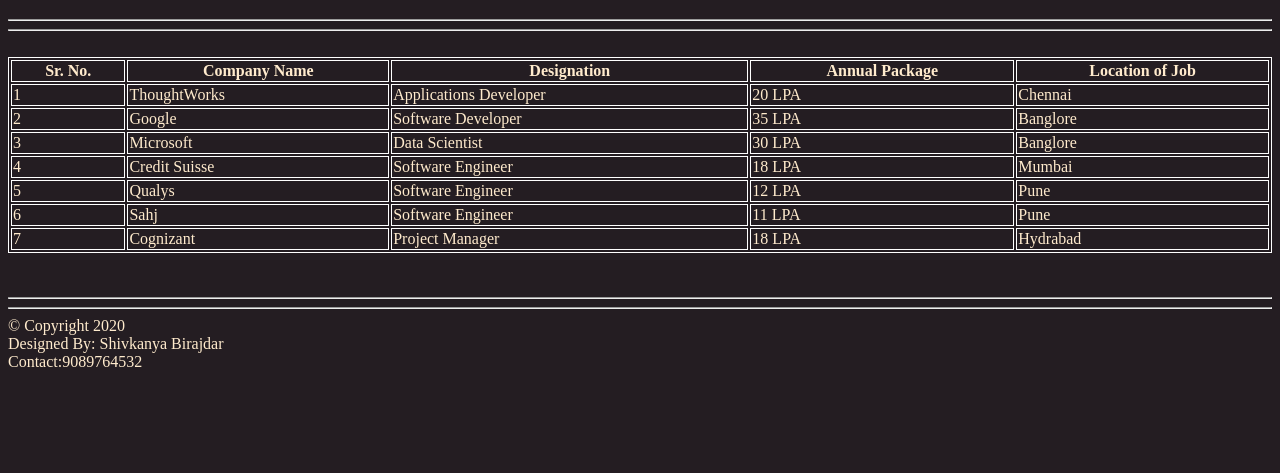
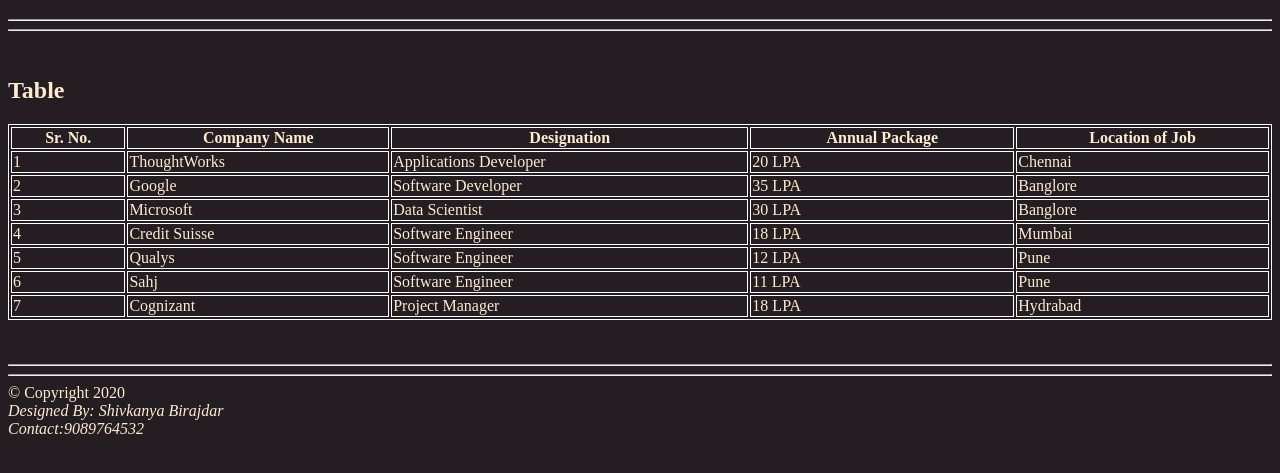
Before and after one commit to shivkanya7/PL3-Assignment, a plain HTML site: page 7C(2)/index.html in a window 1280 px wide. Shown: the part 117-590 px from the top of the page. Drawn offline with Linux system fonts and the light colour scheme.

Commit message:
Update index.html

```diff
--- a/7C(2)/index.html
+++ b/7C(2)/index.html
@@ -54,6 +54,7 @@
         <hr><hr>
         <br>
         <section>
+            <h2>Table</h2>
 
             <table style="width:100%">
                 <tr>
@@ -127,9 +128,9 @@
         <hr>
         <footer>
             &#169; Copyright 2020 <br>
-            <addres>Designed By: Shivkanya Birajdar<br>
+            <address>Designed By: Shivkanya Birajdar<br>
                     Contact:9089764532
-            </addres>
+            </address>
 
         </footer>
 
```
